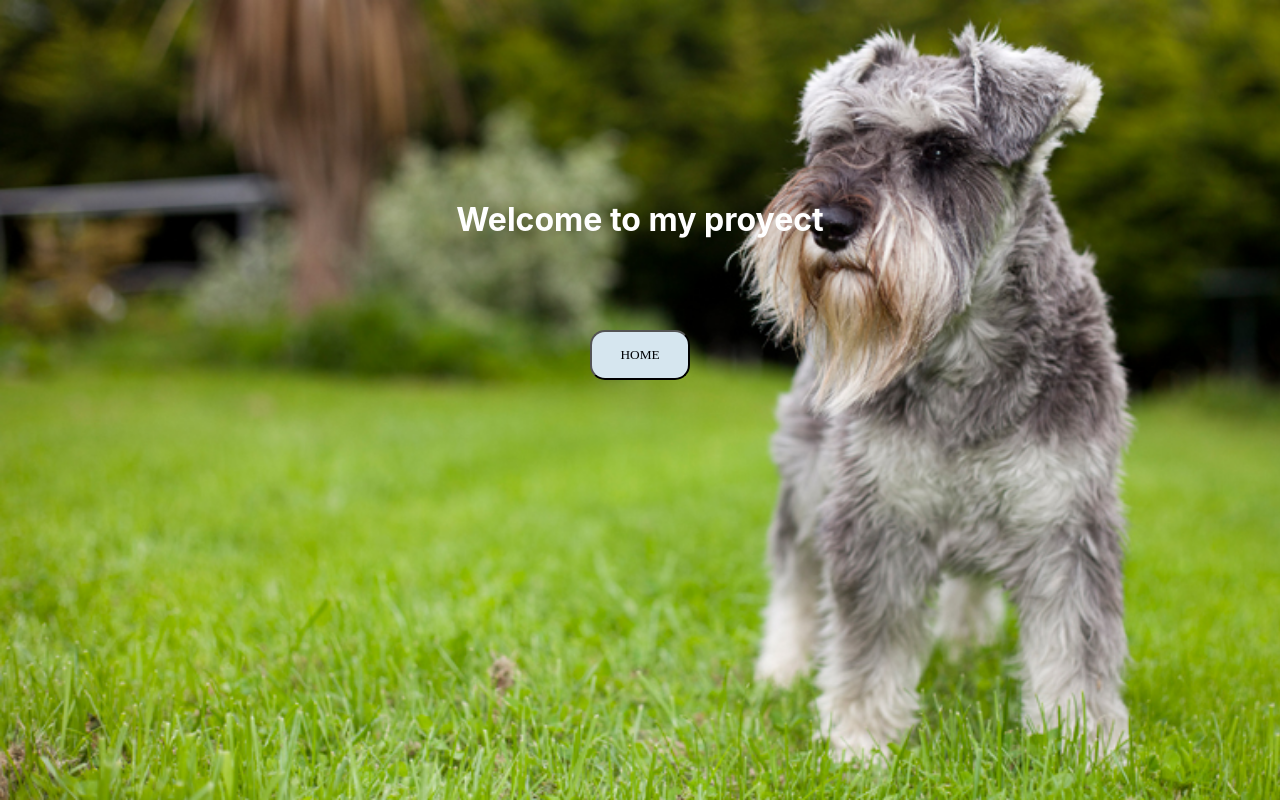
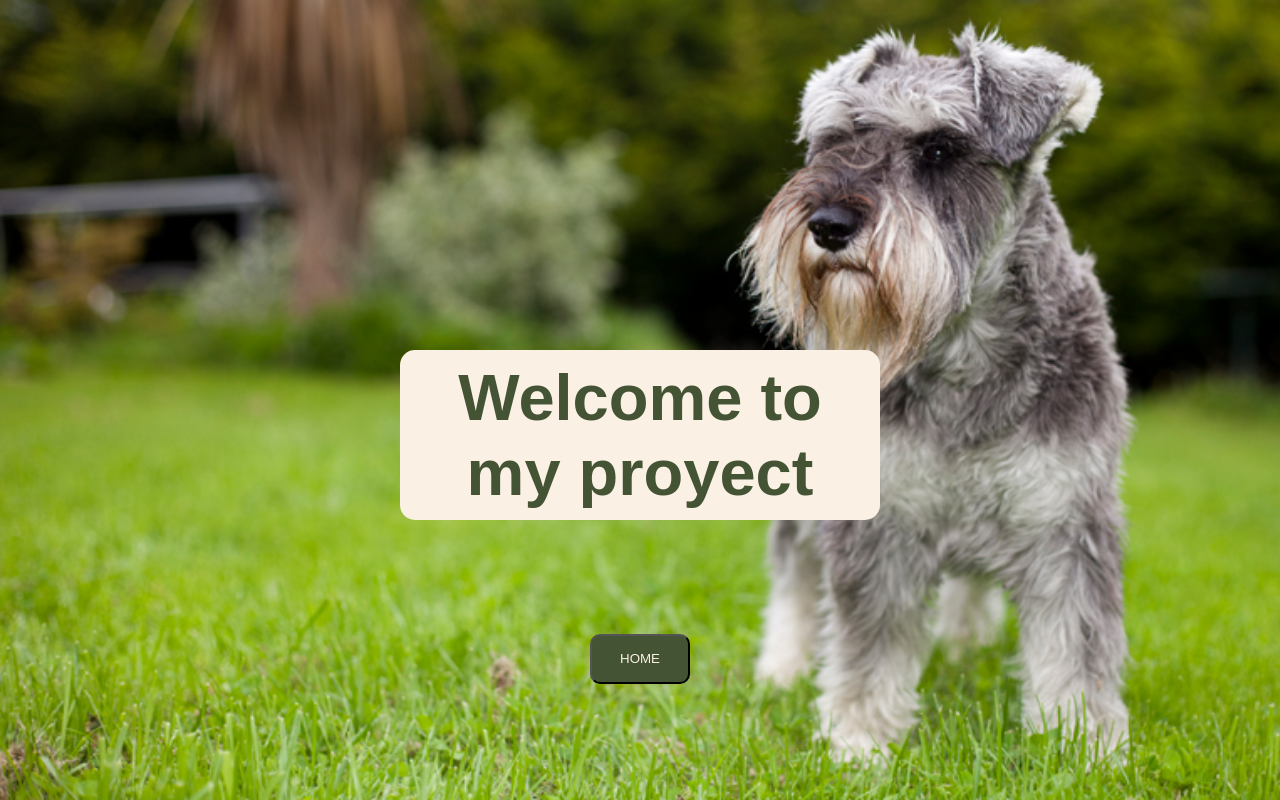
Before and after one commit to GCortesGustavo/DOGS-Proyecto-Individual, a React (Create React App) app in the folder client/: page / in a window 1280 px wide. Built offline with nearby package versions, Linux system fonts and the light colour scheme.

Commit message:
Langing terminada

```diff
--- a/client/src/components/landing/Landing.module.css
+++ b/client/src/components/landing/Landing.module.css
@@ -1,7 +1,32 @@
+@-webkit-keyframes slide-in-top {
+    0% {
+    -webkit-transform: translateY(-1000px);
+            transform: translateY(-1000px);
+    opacity: 0;
+    }
+    100% {
+    -webkit-transform: translateY(0);
+            transform: translateY(0);
+    opacity: 1;
+    }
+}
+@keyframes slide-in-top {
+    0% {
+    -webkit-transform: translateY(-1000px);
+            transform: translateY(-1000px);
+    opacity: 0;
+    }
+    100% {
+    -webkit-transform: translateY(0);
+            transform: translateY(0);
+    opacity: 1;
+    }
+}
+
 .button{
-    background-color: #d6e6ef;
-    color: #010205 ;
-    border-radius: 15px;
+    background-color: #435334;
+    color: #FAF1E4;
+    border-radius: 10px;
     width: 100px;
     height: 50px;
     margin: auto;
@@ -9,16 +34,16 @@
     transition: .5s, color .10s;
     -webkit-transition: .5s, color .10s;
     -moz-transition: .5s, color .10s;
-    font-family: 'Mynerve', cursive;
+    font-family: 'Bebas Neue', sans-serif;
 }
 
 .button:hover{
-    background-color:  #63c222;
-    color: #1D5B79;
+    background-color:  #FAF1E4;
+    color: #435334;
     transform: scale3d(1.5, 1.5, 0.3);
     -webkit-transform: scale3d(1.5, 1.5, 0.3);
     -moz-transform: scale3d(1.5, 1.5, 0.3);
-    font-family: 'Mynerve', cursive;
+    font-family: 'Bebas Neue', sans-serif;
     }
 
 .background {
@@ -32,10 +57,21 @@
 }
 
 .title {
-    color : white;
+    color: #435334;
+    font-family: 'Bebas Neue', sans-serif;
+    font-size: 65px;
+    background-color: #FAF1E4;
+    margin-left: 400px;
+    margin-right: 400px;
+    margin-top: 350px;
+    padding: 10px;
+    border-radius: 15px;
 }
+
 
 .container {
     margin: auto;
     margin-top: 200px;
+    -webkit-animation: slide-in-top 0.5s cubic-bezier(0.250, 0.460, 0.450, 0.940) both;
+	        animation: slide-in-top 0.5s cubic-bezier(0.250, 0.460, 0.450, 0.940) both;
 }
```
